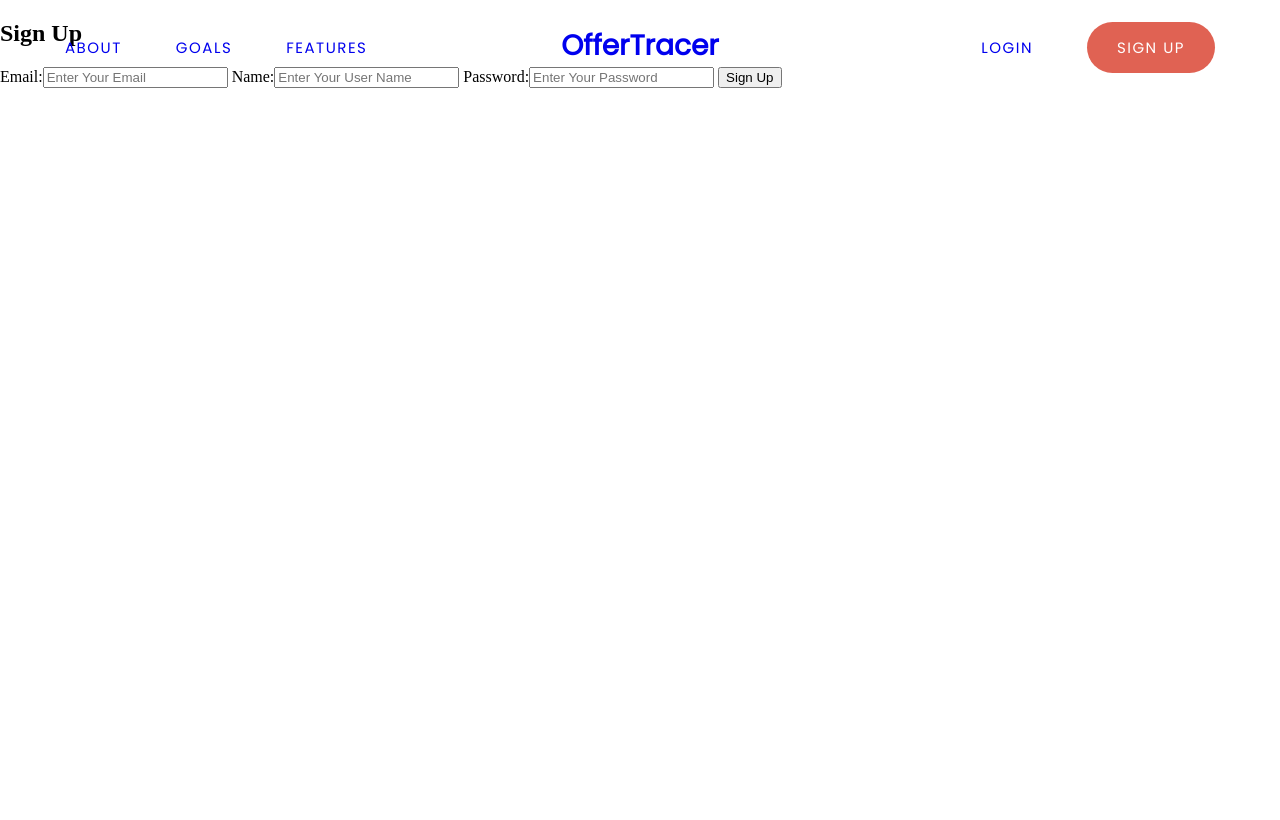
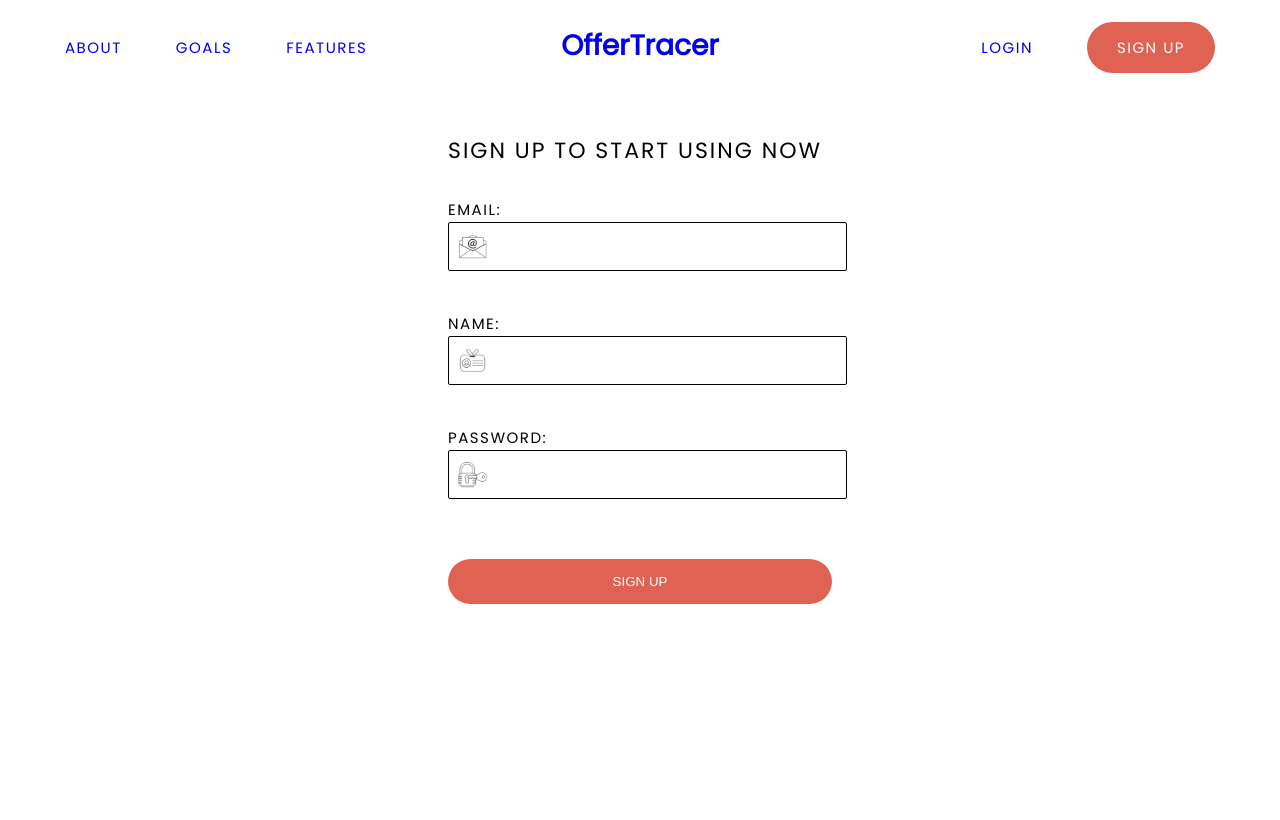
Before and after one commit to yzeng810/CSC210Final, a Flask app: page /signup in a window 1280 px wide. After the commit the page ends 604 px from the top, so only its background shows below. Run offline with Flask 2, Linux system fonts and the light colour scheme; some libraries are stand-ins or nearby versions.

Commit message:
update on Login Signup CSS

```diff
--- /dev/null
+++ b/static/css/loginsys.css
@@ -0,0 +1,70 @@
+/** {
+	border: 1px solid hotpink;
+}*/
+.loginContent {
+	width: 30%;
+	display: block;
+	padding-bottom: 80px;
+}
+.loginContent h2 {
+	font-size: 22px;
+	text-transform: uppercase;
+	font-weight: normal;
+	letter-spacing: 2px;
+	margin-bottom: 30px;
+}
+
+.loginContent label {
+	font-size: 15px;
+	text-transform: uppercase;
+	letter-spacing: 1.5px;
+	font-weight: normal;
+}
+
+.inputNormal {
+	font-size: 18px;
+	/*text-transform: uppercase;*/
+	font-weight: normal;
+	margin-bottom: 40px;
+	width: 87%;
+	padding: 13px;
+	padding-left: 50px;
+	outline: none;
+	border: 1px solid black;
+	border-radius: 2px;
+}
+
+.submit {
+	margin-top: 20px;
+	outline: none;
+	border: none;
+	color: white;
+	width: 100%;
+	border-radius: 30px;
+}
+
+#email {
+	background-image: url(../images/email.png);
+	background-repeat: no-repeat;
+	background-position: left;
+	background-size: contain;
+}
+
+#name {
+	background-image: url(../images/name.png);
+	background-repeat: no-repeat;
+	background-position: left;
+	background-size: contain;
+}
+
+#password {
+	background-image: url(../images/key.png);
+	background-repeat: no-repeat;
+	background-position: left;
+	background-size: contain;
+}
+
+.inputNormal:focus {
+	outline: none;
+	border: 3px solid #30394b;
+}
--- a/templates/base.html
+++ b/templates/base.html
@@ -5,6 +5,7 @@
 	<title>Job Tracer</title>
 	<link rel="stylesheet" type="text/css" href="{{ url_for('static', filename='css/nav.css') }}">
 	<link rel="stylesheet" type="text/css" href="{{ url_for('static', filename='css/styles.css') }}">
+	<link rel="stylesheet" type="text/css" href="{{ url_for('static', filename='css/loginsys.css') }}">
 	<link rel="preconnect" href="https://fonts.gstatic.com">
 	<link href="https://fonts.googleapis.com/css2?family=Poppins:wght@200;300;400&display=swap" rel="stylesheet">
 </head>
--- a/templates/signup.html
+++ b/templates/signup.html
@@ -1,19 +1,20 @@
 {% extends "base.html" %}
 
 {% block content %}
-<h2>Sign Up</h2>
 
 {% with messages = get_flashed_messages() %}
 {% if messages %}
 	{{ messages[0] }} Go to <a href="{{url_for('auth.login')}}">login page</a>.
 {% endif %}
 {% endwith %}
-
-<form method="POST" action="/signup">
-	<label for="email">Email:</label><input type="email" name="email" id="email" required placeholder="Enter Your Email">
-	<label for="name">Name:</label><input type="text" name="name" id="name" required placeholder="Enter Your User Name">
-	<label for="password">Password:</label><input type="password" name="password" id="password" required placeholder="Enter Your Password">
-	<input type="submit" value="Sign Up" class="submit" id="submit">
+<div class="sectionContainer fullContainer">
+	<form method="POST" action="/signup" class="content containAlignCenter loginContent">
+		<h2>Sign up to start using now</h2>
+		<label for="email">Email:</label><br><input type="email" name="email" id="email" class="inputNormal" required><br>
+		<label for="name">Name:</label><br><input type="text" name="name" id="name" class="inputNormal"required><br>
+		<label for="password">Password:</label><br><input type="password" name="password" id="password" class="inputNormal" required><br>
+		<input type="submit" value="Sign Up" class="submit navSignup" id="submit">
 </form>
+</div>
 
 {% endblock %}
```
Also changed, not shown: templates/login.html (+8 -7 lines), static/images/email.png (added), static/images/key.png (added), static/images/name.png (added), 3 other files.
